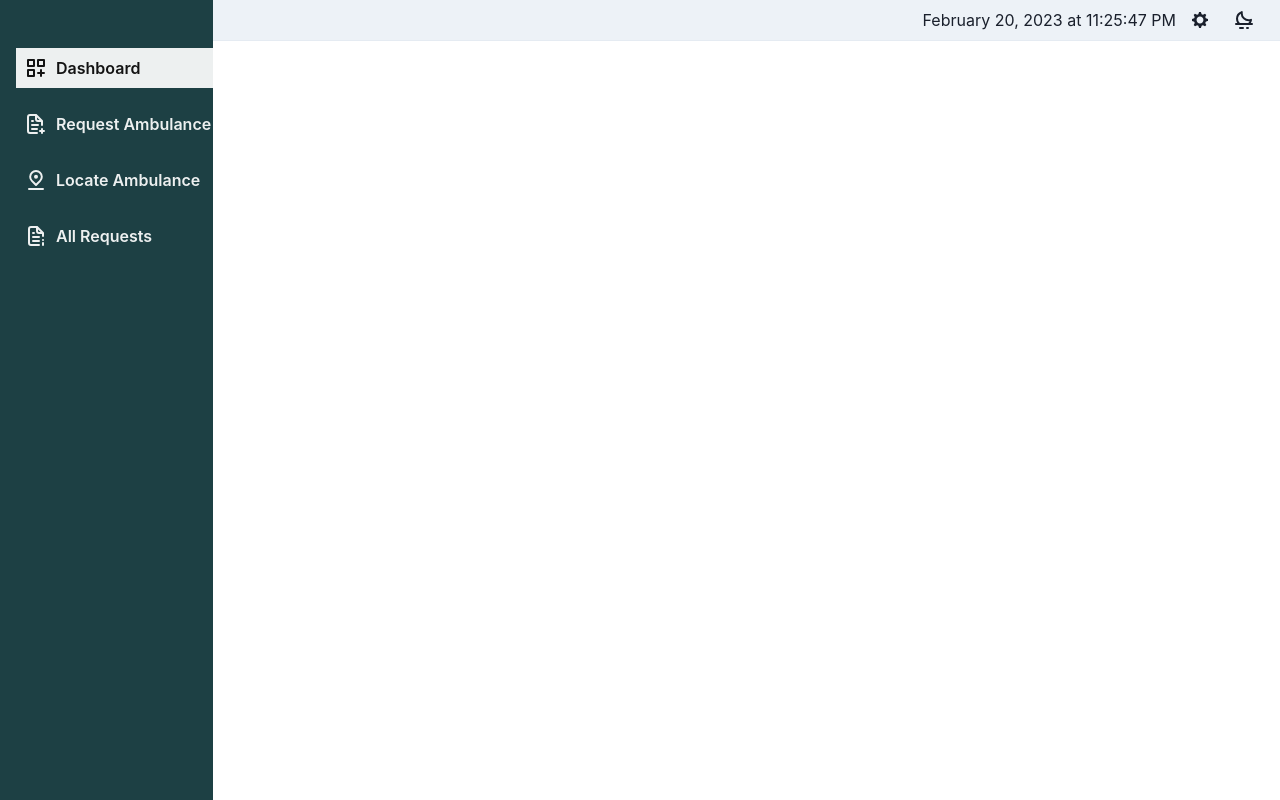
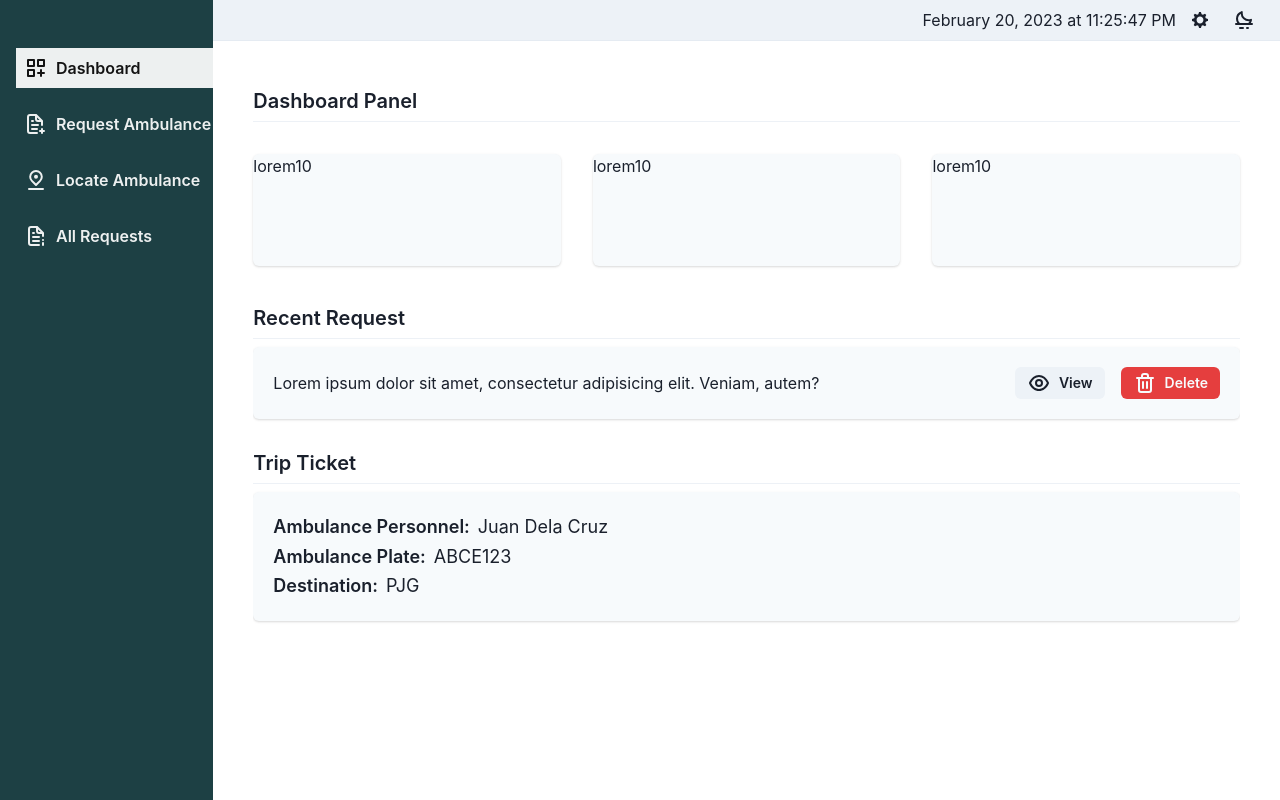
Before and after one commit to neildc14/capstone, a React (Vite) app in the folder client/: page /requestor in a window 1280 px wide. Built offline with nearby package versions, Linux system fonts and the light colour scheme; no server answers.

Commit message:
dashboard panel initial

```diff
--- a/client/src/App.jsx
+++ b/client/src/App.jsx
@@ -7,6 +7,7 @@ import SignUp from "./pages/SignUp";
 import RequestForm from "./components/requestor/RequestForm";
 import RequestorAllRequests from "./components/requestor/RequestorAllRequests";
 import ViewMap from "./components/ViewMap";
+import RequestorDashboardPanel from "./components/requestor/RequestorDashboardPanel";
 
 function App() {
   return (
@@ -16,6 +17,7 @@ function App() {
         <Route path="/account/signup" element={<SignUp />} />
         <Route path="map" element={<ViewMap />} />
         <Route path="requestor" element={<RequestorDashboard />}>
+          <Route path="" element={<RequestorDashboardPanel />} />
           <Route path="request" element={<RequestForm />} />
           <Route path="requests" element={<RequestorAllRequests />} />
           <Route path="map" element={<ViewMap />} />
--- a/client/src/components/ThemeButton.jsx
+++ b/client/src/components/ThemeButton.jsx
@@ -11,13 +11,7 @@ const ThemeButton = () => {
         aria-label="Toggle theme"
         variant="ghost"
         _hover={{ bgColor: "none" }}
-        icon={
-          colorMode === "light" ? (
-            <UilMoonset boxSize={4} />
-          ) : (
-            <SunIcon boxSize={4} />
-          )
-        }
+        icon={colorMode === "light" ? <UilMoonset /> : <SunIcon />}
         onClick={toggleColorMode}
       />
     </Tooltip>
--- /dev/null
+++ b/client/src/components/TripTicket.jsx
@@ -0,0 +1,31 @@
+import React from "react";
+import { Box, Card, CardBody, Heading, Text } from "@chakra-ui/react";
+
+const TripTicket = () => {
+  return (
+    <Card my={2} bgColor="gray.50">
+      <CardBody>
+        <Heading as="h4" py={1} fontSize="lg" fontWeight="semibold">
+          Ambulance Personnel:
+          <Text as="span" ps={2} fontWeight="normal">
+            Juan Dela Cruz
+          </Text>
+        </Heading>
+        <Heading as="h4" py={1} fontSize="lg" fontWeight="semibold">
+          Ambulance Plate:
+          <Text as="span" ps={2} fontWeight="normal">
+            ABCE123
+          </Text>
+        </Heading>
+        <Heading as="h4" py={1} fontSize="lg" fontWeight="semibold">
+          Destination:
+          <Text as="span" ps={2} fontWeight="normal">
+            PJG
+          </Text>
+        </Heading>
+      </CardBody>
+    </Card>
+  );
+};
+
+export default TripTicket;
--- a/client/src/components/requestor/RequestCard.jsx
+++ b/client/src/components/requestor/RequestCard.jsx
@@ -15,7 +15,12 @@ const RequestCard = () => {
   return (
     <Card as="form" my={2} bgColor="gray.50">
       <CardBody>
-        <Flex justifyContent="space-between">
+        <Flex
+          flexDirection={{ base: "column", md: "row" }}
+          justifyContent="space-between"
+          alignItems="center"
+          gap={{ base: 4 }}
+        >
           <Text>
             Lorem ipsum dolor sit amet, consectetur adipisicing elit. Veniam,
             autem?
--- /dev/null
+++ b/client/src/components/requestor/RequestorDashboardPanel.jsx
@@ -0,0 +1,84 @@
+import React from "react";
+import { Box, Heading, Divider, Card, Flex } from "@chakra-ui/react";
+import RequestCard from "./RequestCard";
+import TripTicket from "../TripTicket";
+
+const RequestorDashboardPanel = () => {
+  return (
+    <Box p={{ md: 6 }}>
+      <Box>
+        <Heading
+          as="h2"
+          py={2}
+          display="flex"
+          fontSize="xl"
+          fontWeight="semibold"
+          bgColor="white"
+        >
+          Dashboard Panel
+        </Heading>
+        <Divider />
+      </Box>
+      <Box as="section" my={8}>
+        <Flex
+          flexDirection={{ base: "column", md: "row" }}
+          justifyContent="space-evenly"
+          gap="2rem"
+        >
+          <Card
+            flex={{ md: "1" }}
+            height={{ base: "4rem", md: "7rem" }}
+            bgColor="gray.50"
+          >
+            lorem10
+          </Card>
+          <Card
+            flex={{ md: "1" }}
+            height={{ base: "4rem", md: "7rem" }}
+            bgColor="gray.50"
+          >
+            lorem10
+          </Card>
+          <Card
+            flex={{ md: "1" }}
+            height={{ base: "4rem", md: "7rem" }}
+            bgColor="gray.50"
+          >
+            lorem10
+          </Card>
+        </Flex>
+      </Box>
+
+      <Box as="section" mt={4} overflowY="scroll">
+        <Heading
+          as="h2"
+          py={2}
+          display="flex"
+          fontSize="xl"
+          fontWeight="semibold"
+          bgColor="white"
+        >
+          Recent Request
+        </Heading>
+        <Divider />
+        <RequestCard />
+      </Box>
+      <Box as="section" mt={4} overflowY="scroll">
+        <Heading
+          as="h2"
+          py={2}
+          display="flex"
+          fontSize="xl"
+          fontWeight="semibold"
+          bgColor="white"
+        >
+          Trip Ticket
+        </Heading>
+        <Divider />
+        <TripTicket />
+      </Box>
+    </Box>
+  );
+};
+
+export default RequestorDashboardPanel;
```
